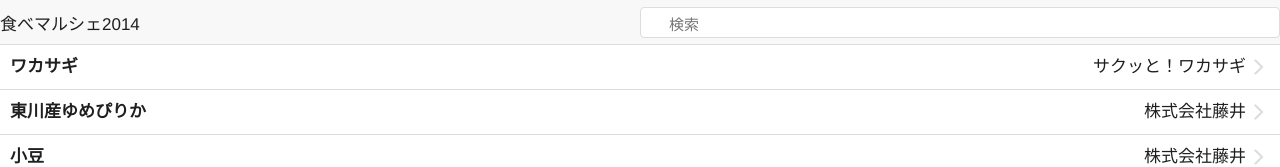
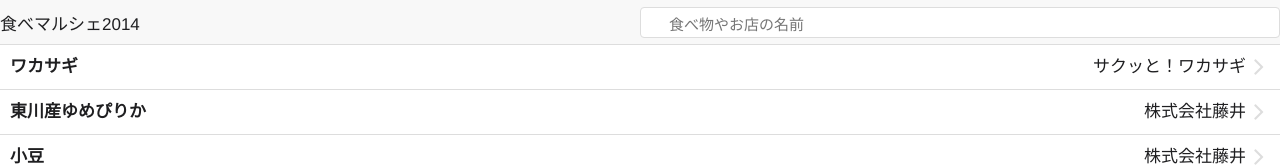
Before and after one commit to ykato/marcheItemSearch, a plain HTML site: page index.html in a window 1280 px wide. Shown: the top 167 px of the page. Drawn offline with Linux system fonts and the light colour scheme.

Commit message:
Revert "Revert "update search placeholder""
This reverts commit f60e8d1462b81b86885fb6a8b5a069836d3e0d9e.

```diff
--- a/index.html
+++ b/index.html
@@ -16,7 +16,7 @@
 		<ons-page ng-controller="PageController">
 			<ons-toolbar class="index-toolbar">
 				<div class="left">食べマルシェ2014</div>
-				<div class="right"><input type="search" class="search-input" placeholder="検索" ng-model="query.name" name="name"></input></div>
+				<div class="right"><input type="search" class="search-input" placeholder="食べ物やお店の名前" ng-model="query.name" name="name"></input></div>
 			</ons-toolbar>
 			<ons-list>
 				<ons-list-item modifier="chevron" ng-repeat="item in items|filter:{$:query.name}" onclick="showShop()">
```
